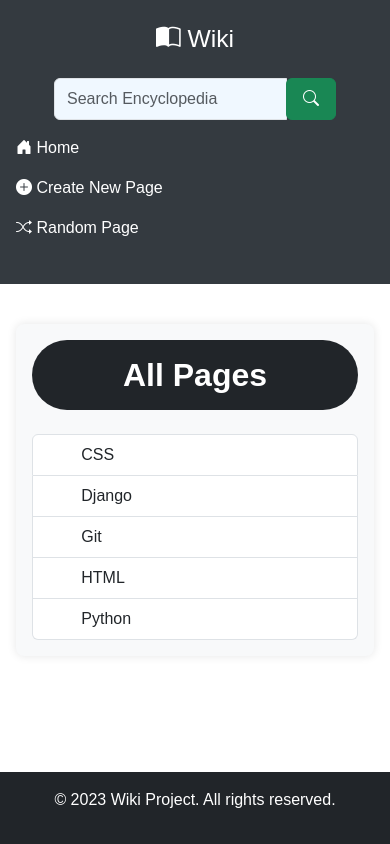
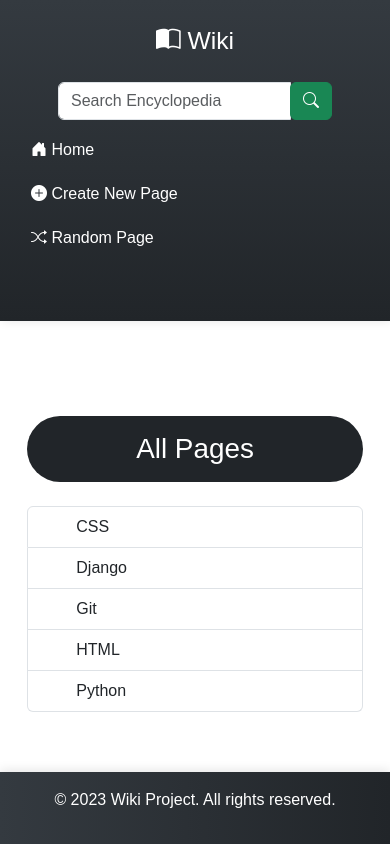
Before and after one commit to sandovaldavid/project-01-wiki, a Django app: page / in a window 390 px wide. Run offline with Django 3.2, Linux system fonts and the light colour scheme.

Commit message:
🔥 remove an use css

```diff
--- a/encyclopedia/static/css/encyclopedia/edit/style.css
+++ /dev/null
@@ -1,43 +0,0 @@
-.container {
-    background: #f8f9fa;
-    padding: 2rem;
-    border-radius: 0.5rem;
-    box-shadow: 0 0 10px rgba(0, 0, 0, 0.1);
-}
-
-h1 {
-    font-size: 2.5rem;
-    font-weight: bold;
-}
-
-.form-group {
-    margin-bottom: 1.5rem;
-}
-
-.btn {
-    padding: 0.5rem 1.5rem;
-    font-weight: bold;
-}
-
-@media (max-width: 767.98px) {
-    #edit-page-form {
-        padding: 0 !important;
-        box-shadow: none !important;
-    }
-
-    .container {
-        padding: 1rem;
-    }
-
-    h1 {
-        font-size: 2rem;
-    }
-
-    .form-group {
-        margin-bottom: 1rem;
-    }
-
-    .btn {
-        padding: 0.5rem 1rem;
-    }
-}
--- a/encyclopedia/static/css/encyclopedia/entry/styles.css
+++ /dev/null
@@ -1,17 +0,0 @@
-#edit {
-    padding: 0.25rem 1.5rem;
-    font-weight: bold;
-    align-self: end;
-}
-
-.content {
-    background: #f8f9fa;
-    padding: 2rem;
-    border-radius: 0.5rem;
-    box-shadow: 0 0 10px rgba(0, 0, 0, 0.1);
-}
-
-h1 {
-    font-size: 2.5rem;
-    font-weight: bold;
-}
--- a/encyclopedia/static/css/encyclopedia/new/styles.css
+++ /dev/null
@@ -1,63 +0,0 @@
-.container {
-    background: #f8f9fa;
-    padding: 2rem;
-    border-radius: 0.5rem;
-    box-shadow: 0 0 10px rgba(0, 0, 0, 0.1);
-}
-
-h1 {
-    font-size: 2.5rem;
-    font-weight: bold;
-}
-
-.form-group {
-    margin-bottom: 1.5rem;
-    font-size: 20px;
-    font-family: 'Consolas', 'Menlo', 'DejaVu Sans Mono',
-        'Bitstream Vera Sans Mono', monospace;
-    font-weight: bold;
-}
-
-.form-control {
-    background: aliceblue;
-}
-
-form {
-    padding: 0 20px 0 10px;
-}
-
-.error {
-    color: red;
-    font-size: 15px;
-    font-family: 'Consolas', 'Menlo', 'DejaVu Sans Mono',
-        'Bitstream Vera Sans Mono', monospace;
-    font-weight: bold;
-}
-
-.btn {
-    padding: 0.5rem 1.5rem;
-    font-weight: bold;
-}
-
-@media (max-width: 767.98px) {
-    #new-page-form {
-        padding: 0 !important;
-        box-shadow: none !important;
-    }
-
-    .container {
-        padding: 1rem;
-    }
-
-    h1 {
-        font-size: 2rem;
-    }
-
-    .form-group {
-        margin-bottom: 1rem;
-    }
-
-    .btn {
-        padding: 0.5rem 1rem;
-    }
-}
--- a/encyclopedia/static/css/encyclopedia/search/styles.css
+++ /dev/null
@@ -1,48 +0,0 @@
-.container {
-    background: #f8f9fa;
-    padding: 2rem;
-    border-radius: 0.5rem;
-    box-shadow: 0 0 10px rgba(0, 0, 0, 0.1);
-}
-
-h1 {
-    font-size: 2.5rem;
-    font-weight: bold;
-}
-
-.list-group-item {
-    display: flex;
-    align-items: center;
-    transition: background-color 0.3s ease;
-}
-
-.list-group-item:hover {
-    background-color: #e9ecef;
-}
-
-.list-group-item .badge {
-    margin-right: 10px;
-}
-
-.alert {
-    font-size: 1.2rem;
-    font-weight: bold;
-}
-
-@media (max-width: 767.98px) {
-    .container {
-        padding: 1rem;
-    }
-
-    h1 {
-        font-size: 2rem;
-    }
-
-    .list-group-item {
-        font-size: 1rem;
-    }
-
-    .alert {
-        font-size: 1rem;
-    }
-}
--- a/encyclopedia/static/css/styles.css
+++ b/encyclopedia/static/css/styles.css
@@ -1,54 +1,115 @@
+/* General body styling */
 body {
     font-family: 'Arial', sans-serif;
     font-size: 16px;
 }
 
+/* Sidebar Styling */
 .sidebar {
-    background: #343a40;
+    background: linear-gradient(to bottom, #343a40, #212529);
     color: white;
-    padding: 1rem;
-    height: 100vh;
+    height: 100%;
     display: flex;
     flex-direction: column;
+    transition: all 0.3s ease;
+    box-shadow: 2px 0 10px rgba(0, 0, 0, 0.1);
+    position: sticky;
+    top: 0;
+    overflow-y: auto;
+    max-height: 100vh;
 }
 
 .sidebar a {
     color: white;
     text-decoration: none;
-    display: block;
-    margin: 0.5rem 0;
+    padding: 10px 15px;
+    border-radius: 5px;
+    transition: all 0.3s ease;
 }
 
-.sidebar a:hover {
-    background: #495057;
-    border-radius: 5px;
+.nav-links .nav-link {
+    display: flex;
+    align-items: center;
+    color: rgba(255, 255, 255, 0.85);
+    border-left: 4px solid transparent;
 }
 
-.main {
-    margin-bottom: 5rem;
+.nav-links .nav-link:hover {
+    background: rgba(255, 255, 255, 0.1);
+    color: white;
+    border-left: 4px solid #17a2b8;
+    transform: translateX(5px);
 }
 
+/* Main content */
+.main {
+    background-color: transparent;
+    margin-bottom: 0;
+    padding: 20px;
+}
+
+/* Footer styling */
 .footer {
-    background: #343a40;
+    background: linear-gradient(to right, #343a40, #212529);
     color: white;
     text-align: center;
     padding: 1rem;
     width: 100%;
+    box-shadow: 0 -2px 10px rgba(0, 0, 0, 0.1);
 }
 
+.footer a {
+    font-size: 1.2rem;
+    transition: color 0.3s ease;
+}
+
+.footer a:hover {
+    color: #17a2b8 !important;
+}
+
+/* List group styling */
 .list-group-item {
     display: flex;
     align-items: center;
+    transition: transform 0.2s ease, box-shadow 0.2s ease;
+}
+
+.list-group-item:hover {
+    transform: translateX(5px);
+    box-shadow: 0 2px 5px rgba(0, 0, 0, 0.1);
 }
 
 .list-group-item .badge {
     margin-right: 10px;
 }
 
+/* Offcanvas navigation for mobile */
+.offcanvas {
+    max-width: 80%;
+}
+
+.offcanvas .nav-link {
+    color: rgba(255, 255, 255, 0.85);
+    padding: 10px;
+    border-radius: 5px;
+    transition: all 0.3s ease;
+    display: flex;
+    align-items: center;
+}
+
+.offcanvas .nav-link:hover {
+    background: rgba(255, 255, 255, 0.1);
+    color: white;
+    padding-left: 15px;
+}
+
+/* Media queries */
 @media (max-width: 767.98px) {
     .main {
-        padding: 1rem;
+        padding: 15px;
+        margin-top: 56px; /* Account for the mobile header */
     }
+
     .sidebar {
         height: auto;
     }
```
